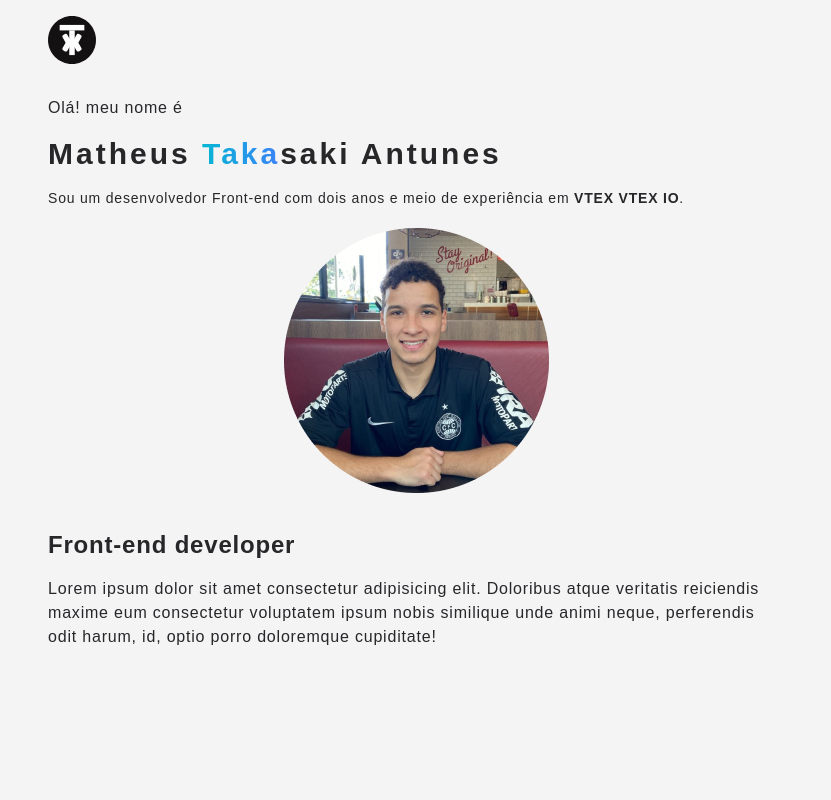
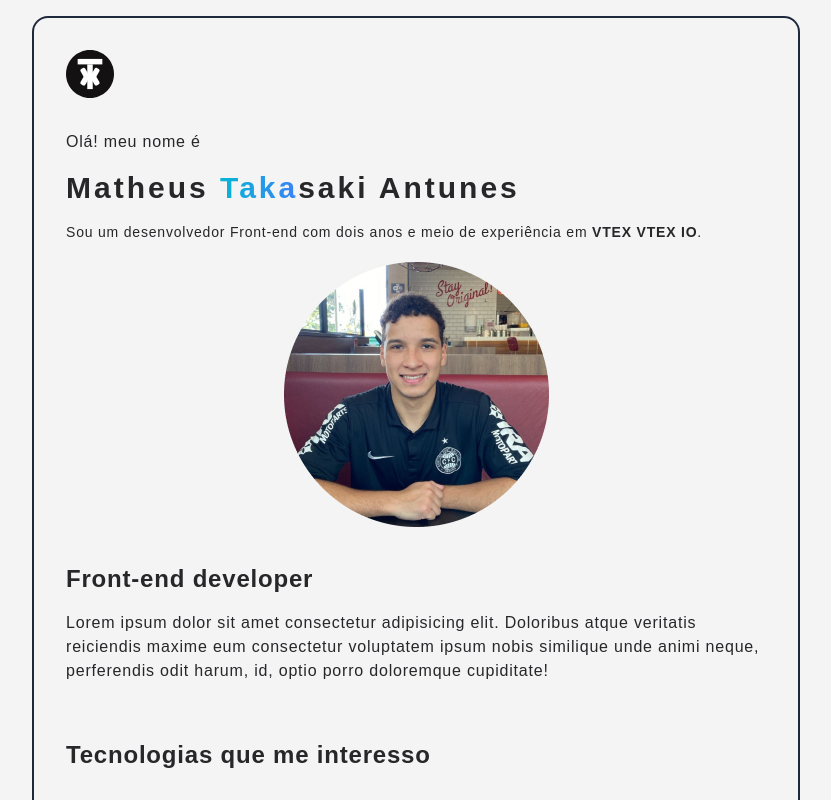
Before and after one commit to matheustakasaki/portfolio, a React (Vite) app: page / in a window 1280 px wide. Shown: the whole page, without its empty margins (224-1055 px from the left). Built offline with nearby package versions, Linux system fonts and the light colour scheme.

Commit message:
customizing some styles

```diff
--- a/src/App.tsx
+++ b/src/App.tsx
@@ -10,10 +10,10 @@ function App() {
 
   return (
 
-    <main className='h-screen overflow-auto box-border tracking-wider bg-zinc-100 dark:bg-zinc-900 dark:text-zinc-50 text-zinc-800'>
+    <main className='h-screen overflow-auto box-border tracking-wider bg-zinc-100  dark:bg-zinc-900 dark:text-zinc-50 text-zinc-800'>
 
 
-      <section className='max-w-3xl m-auto'>
+      <section className='max-w-3xl mx-auto dark:border-slate-100 border-slate-800 border-2 my-4 p-4 rounded-2xl'>
         <header className='flex justify-between items-center p-4'>
 
 
@@ -74,7 +74,7 @@ my-5' >
         </section>
 
 
-        <section className='flex flex-col justify-center my-40 mx-4'>
+        <section className='flex flex-col justify-center my-10 mx-4'>
           <h2 className='text-2xl font-bold my-4'>
             Tecnologias que me interesso
           </h2>
@@ -105,7 +105,7 @@ my-5' >
 
 
         <footer>
-          <section className='flex flex-col justify-center items-center my-40 mx-4'>
+          <section className='flex flex-col justify-center items-center my-10 mx-4'>
 
             <h2 className='text-2xl font-bold my-4'>
               Entre em contato
```
